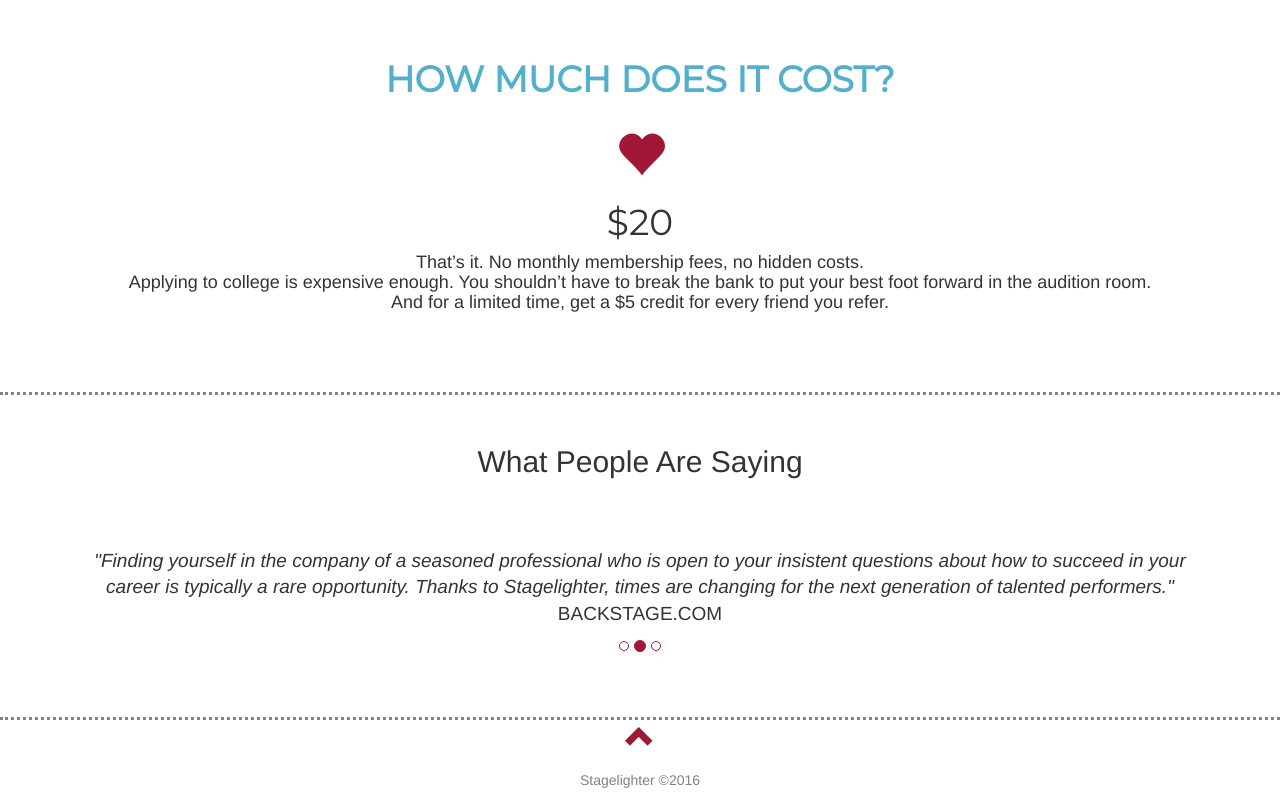
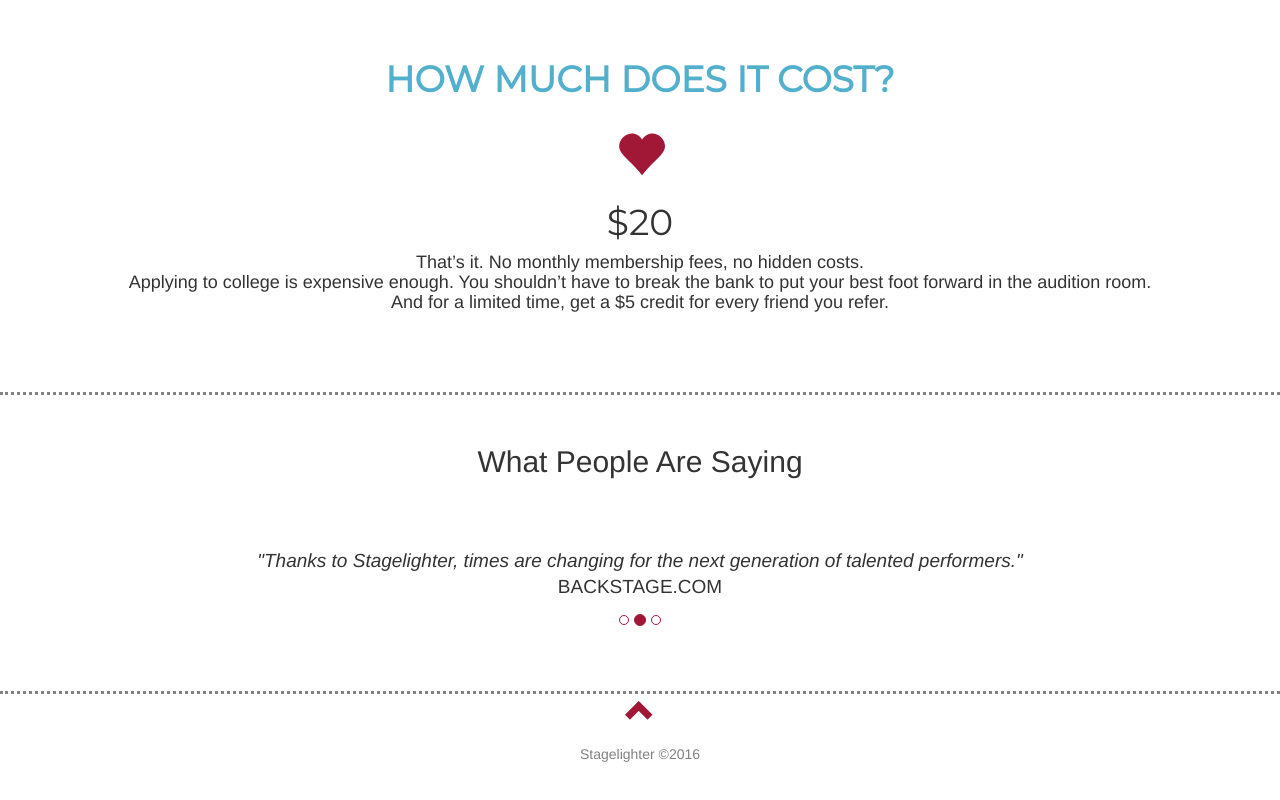
Before and after one commit to pdub23/stagelighter-public-index, a plain HTML site: page index.html in a window 1280 px wide. Shown: the part 2953-3753 px from the top of the page. After the commit the page ends 3727 px from the top, so only its background shows below. Drawn offline with Linux system fonts and the light colour scheme.

Commit message:
updated quotes

```diff
--- a/index.html
+++ b/index.html
@@ -194,7 +194,7 @@
     <h4>"Stagelighter is the premiere online resource which lets actors from around the world get personal feedback from leading professionals."<br><span style="font-style:normal;">BROADWAYWORLD.COM</span></h4>
     </div>
     <div class="item">
-      <h4>"Finding yourself in the company of a seasoned professional who is open to your insistent questions about how to succeed in your career is typically a rare opportunity. Thanks to Stagelighter, times are changing for the next generation of talented performers."<br><span style="font-style:normal;">BACKSTAGE.COM</span></h4>
+      <h4>"Thanks to Stagelighter, times are changing for the next generation of talented performers."<br><span style="font-style:normal;">BACKSTAGE.COM</span></h4>
     </div>
     <div class="item">
       <h4>"New online resource for performers offers support from award-winning theatre professionals."<br><span style="font-style:normal;">PLAYBILL.COM</span></h4>
```
